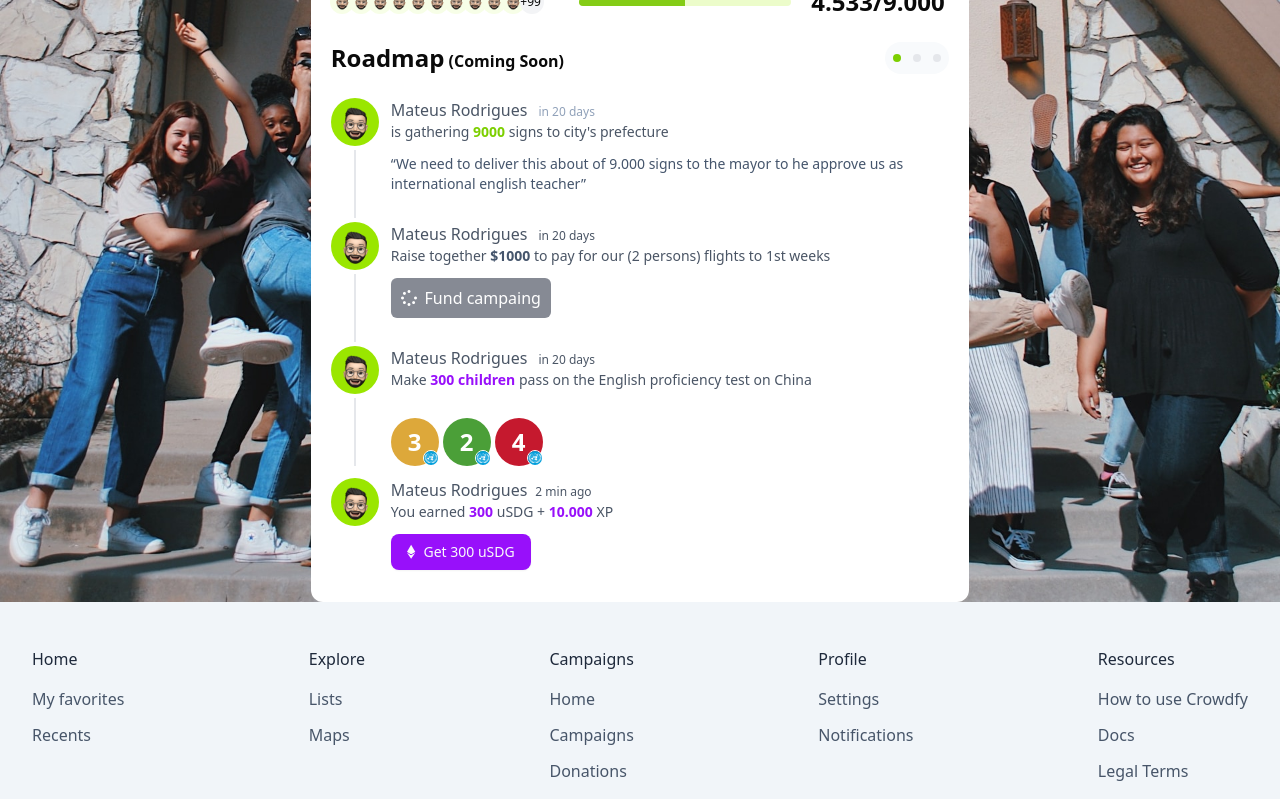
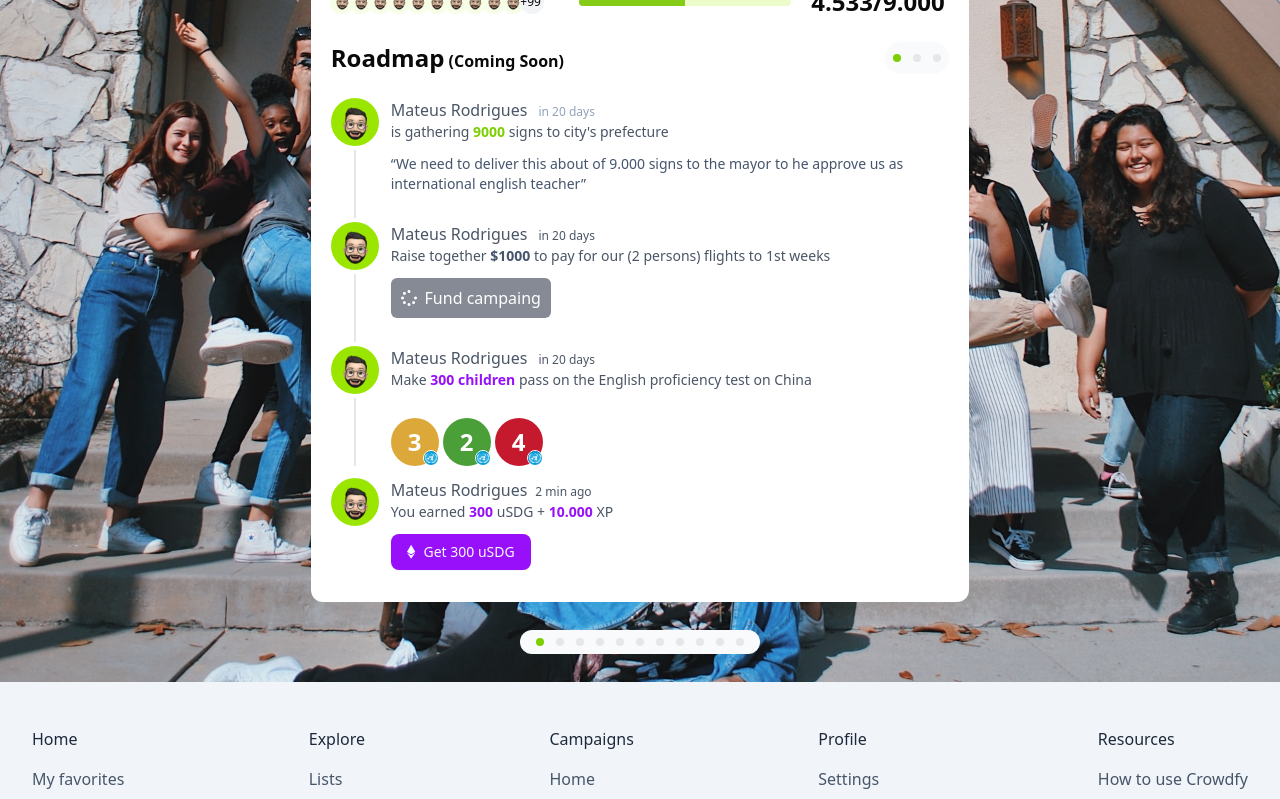
Before and after one commit to GoodFe11ow/CHADcn, a Vue app: page / in a window 1280 px wide. Shown: the part 965-1764 px from the top of the page. Built offline with nearby package versions, Linux system fonts and the light colour scheme.

Commit message:
made temporary pagination and finnish page

```diff
--- a/src/components/homeHero.vue
+++ b/src/components/homeHero.vue
@@ -1,12 +1,25 @@
 <template>
-    <div class="w-full h-full bg-fixed pt-44" :style="{ backgroundImage: `url(${backgroundImage})`, backgroundSize: 'cover', backgroundRepeat: 'no-repeat', backgroundPosition: 'center' }">
-        <section class="flex flex-col justify-center text-center items-center max-w-[1140px] m-auto">
+    <div class="w-full h-full bg-fixed pt-44 pb-7" :style="{ backgroundImage: `url(${backgroundImage})`, backgroundSize: 'cover', backgroundRepeat: 'no-repeat', backgroundPosition: 'center' }">
+        <section class="flex flex-col justify-center text-center items-center m-auto">
             <h1 class="text-white text-[89px]/22 font-semibold mb-7 w-220">Solve problems all around the world</h1>
             <p class="text-white text-[24px] font-semibold mb-20 w-120">Fund and sign campaigns and missions in all the 234 countries on the globe</p>
             <Button class="bg-lime-500 mb-3">Get Started</Button>
             <p class="text-white font-medium mt-3">Already have an account?<a href="#" class="pl-1 underline underline-offset-3">Log in</a></p>
         </section>
         <campaignCard class="m-auto"/>
+        <div class="flex justify-center items-center gap-3 bg-slate-50 w-60 h-6 rounded-full m-auto mt-7">
+            <div class="w-2 h-2 rounded p-1 bg-lime-500"></div>
+            <div class="w-2 h-2 rounded p-1 bg-gray-200"></div>
+            <div class="w-2 h-2 rounded p-1 bg-gray-200"></div>
+            <div class="w-2 h-2 rounded p-1 bg-gray-200"></div>
+            <div class="w-2 h-2 rounded p-1 bg-gray-200"></div>
+            <div class="w-2 h-2 rounded p-1 bg-gray-200"></div>
+            <div class="w-2 h-2 rounded p-1 bg-gray-200"></div>
+            <div class="w-2 h-2 rounded p-1 bg-gray-200"></div>
+            <div class="w-2 h-2 rounded p-1 bg-gray-200"></div>
+            <div class="w-2 h-2 rounded p-1 bg-gray-200"></div>
+            <div class="w-2 h-2 rounded p-1 bg-gray-200"></div>
+        </div>
     </div>
 </template>
 
```
